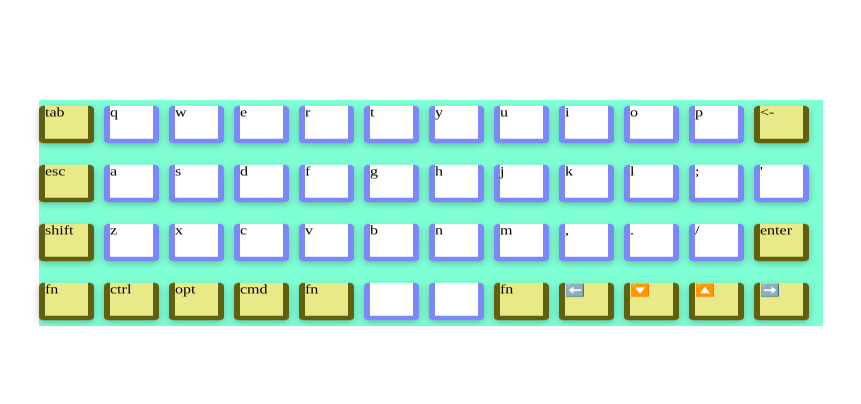
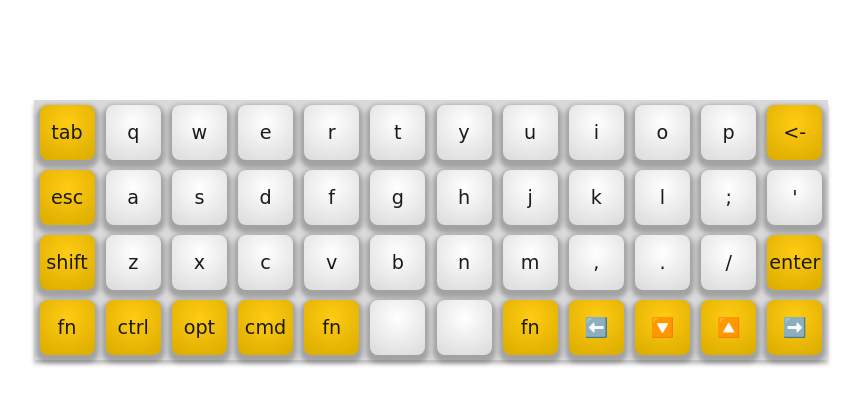
Before and after one commit to conceptroot/virtual-keyboard, a website built with webpack: page src/index.html in a window 1280 px wide. Shown: the whole page, without its empty margins (209-1070 px from the left). Built offline with nearby package versions, Linux system fonts and the light colour scheme; a web font is replaced by a local one.

Commit message:
feat: add styles for keybord

```diff
--- a/src/sass/_base.scss
+++ b/src/sass/_base.scss
@@ -2,4 +2,5 @@ body {
     box-sizing: border-box;
     margin: 0;
     padding: 0;
+    font-family: Arial, Helvetica, sans-serif;
 }
--- /dev/null
+++ b/src/sass/_fonts.scss
@@ -0,0 +1 @@
+@import url('https://fonts.googleapis.com/css2?family=Yomogi&display=swap');
--- a/src/sass/_keyboard.scss
+++ b/src/sass/_keyboard.scss
@@ -1,31 +1,37 @@
 .keyboard {
     margin: 100px auto;
+    padding: 5px;
     display: flex;
     flex-wrap: wrap;
+    justify-content: space-around;
     gap: 10px;
     width: 784px;
-    background-color: aquamarine;
+    background: #D9D9D9;
+    box-shadow: 0px 4px 4px rgba(0, 0, 0, 0.25);
 }
 .key {
-    $border-size: 6px;
-    width: 43px;
-    height: 43px;
-    transform: rotateX(40deg);
+    display: flex;
+    justify-content: center;
+    align-items: center;
+    width: 55px;
+    height: 55px;
     border-radius: 5px;
-    box-shadow: rgba(0, 0, 0, 0.24) 0px 3px 8px;
+    box-shadow: 0px 4px 4px 4px rgba(0, 0, 0, 0.25);
+    border-radius: 8px;
+    font-family: 'Yomogi', cursive;
+    font-size: 1.2rem;
+    color: #1a1a1a;
+    transition:
+        transform ease-out 0.05s,
+        box-shadow ease-out 0.05s;
     &_primary {
-        background-color: $color-primary;
-        border-left: $border-size solid $color-primary-border;
-        border-bottom: $border-size solid $color-primary-border;
-        border-right: $border-size solid $color-primary-border;
+        background: $background-primary;
     }
     &_secondary {
-        background-color: $color-secondary;
-        border-left: $border-size solid $color-secondary-border;
-        border-bottom: $border-size solid $color-secondary-border;
-        border-right: $border-size solid $color-secondary-border;
+        background: $background-secondary;
     }
     &_press {
-        background-color: $color-primary-press;
+        transform: translateY(5px);
+        box-shadow: 0px 1px 1px 1px rgba(0, 0, 0, 0.25);
     }
 }
--- a/src/sass/_variables.scss
+++ b/src/sass/_variables.scss
@@ -1,7 +1,15 @@
-$color-primary: rgb(255, 255, 255);
-$color-primary-border: rgb(124, 135, 248);
-$color-primary-press: rgb(215, 218, 252);
 
-$color-secondary: rgb(234, 233, 135);
-$color-secondary-border: darken(rgb(234, 233, 135), 50%);
-$color-secondary-press: darken(rgb(234, 233, 135), 20%);
+
+$background-primary:
+            radial-gradient(
+                73.44% 73.44% at 50% 32.03%,
+                rgba(255, 255, 255, 0.0715) 0%,
+                rgba(5, 5, 5, 0.13) 100%),
+            #FFFFFF;
+
+$background-secondary:
+            radial-gradient(
+                73.44% 73.44% at 50% 32.03%,
+                rgba(255, 255, 255, 0.0715) 0%,
+                rgba(5, 5, 5, 0.13) 100%),
+            #ffc800;
--- a/src/sass/main.scss
+++ b/src/sass/main.scss
@@ -1,3 +1,4 @@
+@import "./fonts";
 @import "./base";
 @import "./variables";
 
```
